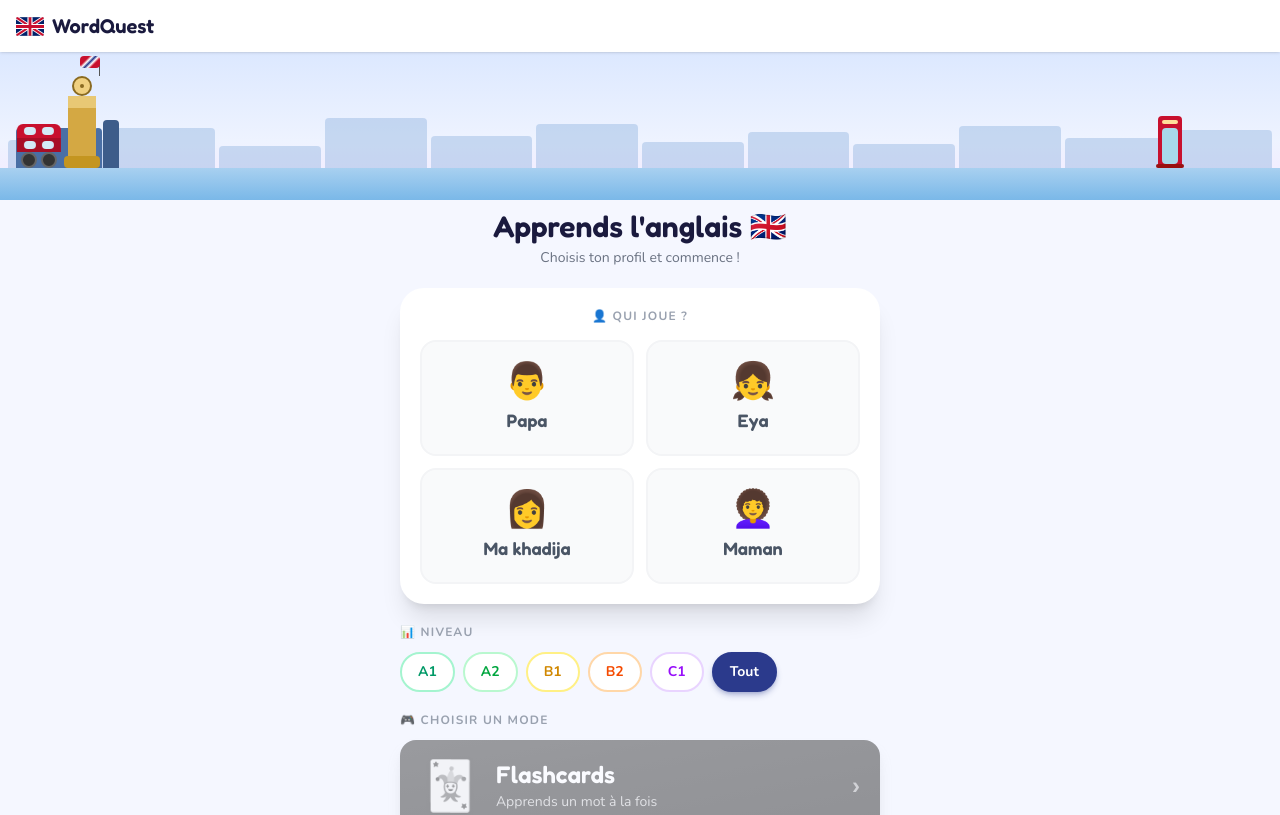
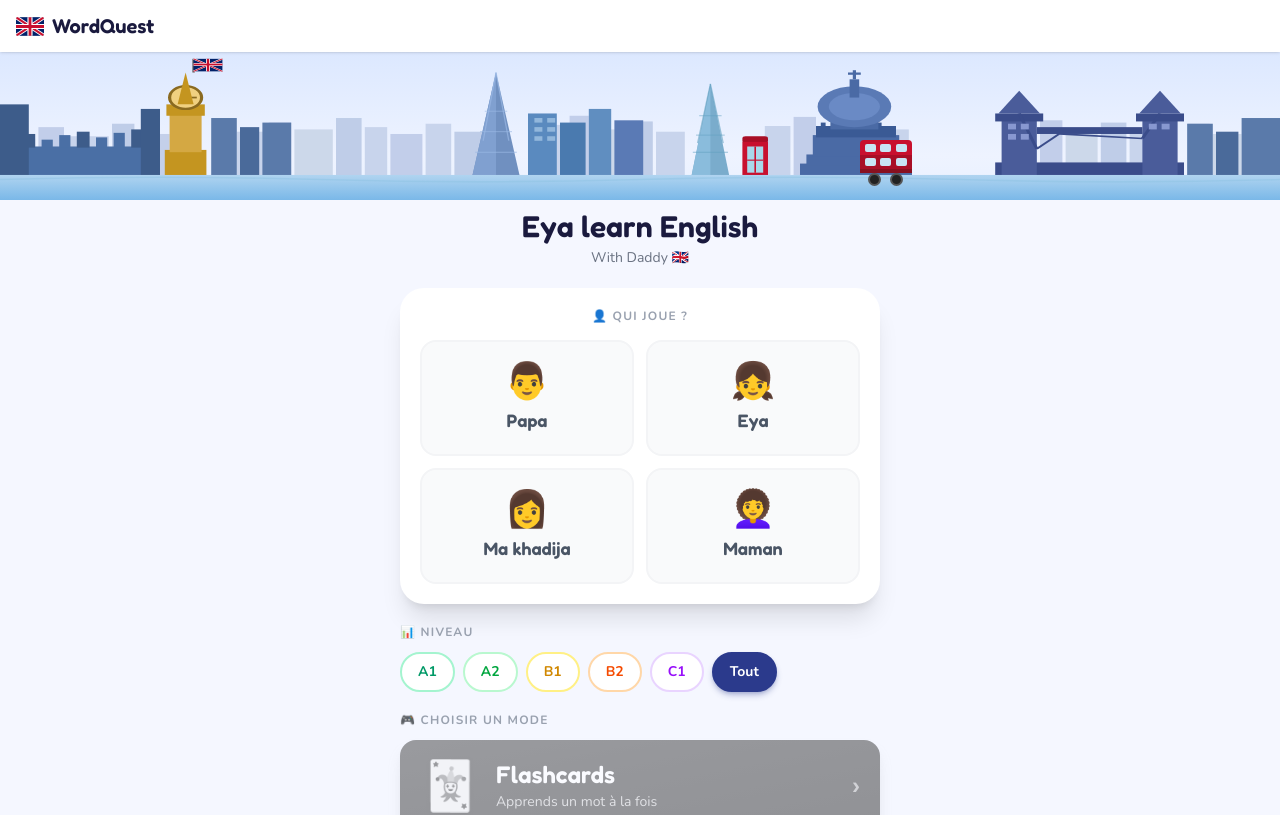
Before and after one commit to votreboosterdigital/vocab-app, a Next.js app: page / in a window 1280 px wide. Shown: the top 815 px of the page. Built offline with nearby package versions, Linux system fonts and the light colour scheme.

Commit message:
fix: skyline SVG full-width, animation bus traversée, titre Eya learn English

```diff
--- a/app/globals.css
+++ b/app/globals.css
@@ -89,8 +89,8 @@ body {
   50%       { box-shadow: 0 0 0 12px rgba(107, 203, 119, 0); }
 }
 @keyframes bus-ride {
-  0%   { transform: translateX(110%); }
-  100% { transform: translateX(-120%); }
+  0%   { left: 100%; }
+  100% { left: -70px; }
 }
 
 .animate-bounce-in   { animation: bounce-in 0.4s ease-out both; }
@@ -101,7 +101,7 @@ body {
 .animate-streak-fire { animation: streak-fire 0.8s ease-in-out infinite; }
 .animate-pulse-scale { animation: pulse-scale 2s ease-in-out infinite; }
 .animate-glow-correct{ animation: glow-correct 1s ease-out; }
-.animate-bus-ride    { animation: bus-ride 18s linear infinite; }
+.animate-bus-ride    { position: absolute; animation: bus-ride 18s linear infinite; }
 
 /* Confetti — cercles colorés */
 .confetti-piece {
--- a/app/page.tsx
+++ b/app/page.tsx
@@ -142,9 +142,9 @@ export default function HomePage() {
           transition={{ duration: 0.4 }}
         >
           <h1 className="font-display text-3xl font-bold text-[#1a1a3e]">
-            Apprends l&apos;anglais 🇬🇧
+            Eya learn English
           </h1>
-          <p className="text-gray-500 text-sm mt-1">Choisis ton profil et commence !</p>
+          <p className="text-gray-500 text-sm mt-1">With Daddy 🇬🇧</p>
         </motion.div>
 
         {/* ── Profils ──────────────────────────────────────────── */}
--- a/components/LondonSkyline.tsx
+++ b/components/LondonSkyline.tsx
@@ -15,122 +15,270 @@ export default function LondonSkyline({
       style={{ height }}
       aria-hidden="true"
     >
-      {/* Sky gradient */}
-      <div
-        className="absolute inset-0"
-        style={{
-          background: "linear-gradient(180deg, #dce8ff 0%, #eef3ff 60%, #f5e8ff 100%)",
-        }}
-      />
+      {/* Full-width SVG skyline — preserveAspectRatio="none" étire horizontalement (OK pour des bâtiments) */}
+      <svg
+        width="100%"
+        height="100%"
+        viewBox="0 0 800 130"
+        preserveAspectRatio="none"
+        xmlns="http://www.w3.org/2000/svg"
+      >
+        <defs>
+          <linearGradient id="sky" x1="0" y1="0" x2="0" y2="1">
+            <stop offset="0%" stopColor="#dce8ff" />
+            <stop offset="70%" stopColor="#eef3ff" />
+            <stop offset="100%" stopColor="#e8f0ff" />
+          </linearGradient>
+          <linearGradient id="thames" x1="0" y1="0" x2="0" y2="1">
+            <stop offset="0%" stopColor="#b0d4f0" />
+            <stop offset="100%" stopColor="#7ab8e8" />
+          </linearGradient>
+        </defs>
 
-      {/* Background buildings (blue-tinted) */}
-      <div className="absolute bottom-8 left-0 right-0 flex items-end gap-1 px-2 opacity-40">
-        {[28, 40, 22, 50, 32, 44, 26, 36, 24, 42, 30, 38].map((h, i) => (
-          <div
-            key={i}
-            className="flex-1 rounded-t-sm"
-            style={{ height: h, background: "#8aafdd" }}
-          />
-        ))}
-      </div>
+        {/* Ciel */}
+        <rect width="800" height="130" fill="url(#sky)" />
 
-      {/* Parliament / Westminster silhouette */}
-      <div className="absolute bottom-8 left-4 flex items-end gap-px">
-        {/* Main building */}
-        <div className="w-16 h-10 rounded-t-sm" style={{ background: "#4a6fa5" }} />
-        {/* Towers */}
-        <div className="w-3 h-14 rounded-t-sm" style={{ background: "#3d5c8a" }} />
-        <div className="w-2 h-10 rounded-t-sm" style={{ background: "#4a6fa5" }} />
-        <div className="w-4 h-12 rounded-t-sm" style={{ background: "#3d5c8a" }} />
-      </div>
+        {/* ── IMMEUBLES DE FOND (bleu clair, pleine largeur) ── */}
+        <rect x="0"   y="76" width="22" height="34" fill="#ccd8ea" />
+        <rect x="24"  y="66" width="16" height="44" fill="#c2ceea" />
+        <rect x="42"  y="74" width="26" height="36" fill="#c8d4ec" />
+        <rect x="70"  y="63" width="14" height="47" fill="#bfcde8" />
+        <rect x="86"  y="72" width="20" height="38" fill="#c4d0ea" />
+        <rect x="148" y="70" width="18" height="40" fill="#c8d4ec" />
+        <rect x="168" y="62" width="14" height="48" fill="#c2ceea" />
+        <rect x="184" y="68" width="24" height="42" fill="#ccd8ea" />
+        <rect x="210" y="58" width="16" height="52" fill="#bfcde8" />
+        <rect x="228" y="66" width="14" height="44" fill="#c8d4ec" />
+        <rect x="244" y="72" width="20" height="38" fill="#c2ceea" />
+        <rect x="266" y="63" width="16" height="47" fill="#c8d4ec" />
+        <rect x="284" y="70" width="18" height="40" fill="#bfcde8" />
+        <rect x="338" y="64" width="16" height="46" fill="#c8d4ec" />
+        <rect x="356" y="56" width="12" height="54" fill="#c2ceea" />
+        <rect x="370" y="68" width="22" height="42" fill="#ccd8ea" />
+        <rect x="394" y="61" width="14" height="49" fill="#bfcde8" />
+        <rect x="410" y="70" width="18" height="40" fill="#c8d4ec" />
+        <rect x="478" y="65" width="16" height="45" fill="#c8d4ec" />
+        <rect x="496" y="57" width="14" height="53" fill="#c2ceea" />
+        <rect x="512" y="69" width="20" height="41" fill="#ccd8ea" />
+        <rect x="534" y="61" width="14" height="49" fill="#bfcde8" />
+        <rect x="550" y="68" width="18" height="42" fill="#c8d4ec" />
+        <rect x="630" y="68" width="18" height="42" fill="#c8d4ec" />
+        <rect x="650" y="60" width="14" height="50" fill="#c2ceea" />
+        <rect x="666" y="72" width="20" height="38" fill="#ccd8ea" />
+        <rect x="688" y="62" width="16" height="48" fill="#bfcde8" />
+        <rect x="706" y="70" width="22" height="40" fill="#c8d4ec" />
+        <rect x="742" y="63" width="14" height="47" fill="#c2ceea" />
+        <rect x="758" y="72" width="18" height="38" fill="#ccd8ea" />
+        <rect x="778" y="62" width="22" height="48" fill="#bfcde8" />
 
-      {/* Big Ben */}
-      <div className="absolute bottom-8 left-16 flex flex-col items-center">
-        {/* Clock face */}
+        {/* ── PARLEMENT / WESTMINSTER (gauche) ── */}
+        <rect x="0"  y="83" width="100" height="27" fill="#4a6fa5" />
+        {/* Créneaux */}
+        <rect x="2"  y="76" width="8"  height="8"  fill="#4a6fa5" />
+        <rect x="14" y="72" width="8"  height="12" fill="#3d5c8a" />
+        <rect x="26" y="77" width="7"  height="7"  fill="#4a6fa5" />
+        <rect x="37" y="73" width="7"  height="11" fill="#4a6fa5" />
+        <rect x="48" y="70" width="8"  height="14" fill="#3d5c8a" />
+        <rect x="60" y="75" width="7"  height="9"  fill="#4a6fa5" />
+        <rect x="71" y="71" width="7"  height="13" fill="#4a6fa5" />
+        <rect x="82" y="68" width="8"  height="16" fill="#3d5c8a" />
+        {/* Tour Victoria (gauche, haute) */}
+        <rect x="0"  y="46" width="18" height="64" fill="#3d5c8a" />
+        {/* Tour droite haute */}
+        <rect x="88" y="50" width="12" height="60" fill="#3d5c8a" />
+
+        {/* ── BIG BEN ── */}
+        <rect x="103" y="86" width="26" height="24" fill="#c49520" />
+        <rect x="106" y="54" width="20" height="34" fill="#d4a843" />
+        <rect x="104" y="46" width="24" height="10" fill="#c49520" />
+        <circle cx="116" cy="40" r="10" fill="#f0d080" stroke="#8a6a20" strokeWidth="2" />
+        <circle cx="116" cy="40" r="2.5" fill="#8a6a20" />
+        <line x1="116" y1="40" x2="116" y2="32" stroke="#8a6a20" strokeWidth="1.5" />
+        <line x1="116" y1="40" x2="123" y2="40" stroke="#8a6a20" strokeWidth="1.5" />
+        <polygon points="116,18 111,46 121,46" fill="#c49520" />
+        {/* Mât + Union Jack */}
+        <line x1="121" y1="6" x2="121" y2="18" stroke="#555" strokeWidth="1.5" />
+        <rect x="121" y="6" width="18" height="11" fill="#012169" />
+        <line x1="121" y1="6"  x2="139" y2="17" stroke="white" strokeWidth="1.5" />
+        <line x1="139" y1="6"  x2="121" y2="17" stroke="white" strokeWidth="1.5" />
+        <line x1="121" y1="6"  x2="139" y2="17" stroke="#C8102E" strokeWidth="0.8" />
+        <line x1="139" y1="6"  x2="121" y2="17" stroke="#C8102E" strokeWidth="0.8" />
+        <line x1="130" y1="6"  x2="130" y2="17" stroke="white" strokeWidth="2.5" />
+        <line x1="121" y1="11" x2="139" y2="11" stroke="white" strokeWidth="2.5" />
+        <line x1="130" y1="6"  x2="130" y2="17" stroke="#C8102E" strokeWidth="1.5" />
+        <line x1="121" y1="11" x2="139" y2="11" stroke="#C8102E" strokeWidth="1.5" />
+
+        {/* ── IMMEUBLES CENTRE-GAUCHE ── */}
+        <rect x="132" y="58" width="16" height="52" fill="#5a7aaa" />
+        <rect x="150" y="66" width="12" height="44" fill="#4a6a9a" />
+        <rect x="164" y="62" width="18" height="48" fill="#5a7aaa" />
+
+        {/* ── THE SHARD (pyramide) ── */}
+        <polygon points="310,18 295,110 325,110" fill="#7090c0" />
+        <polygon points="310,18 295,110 310,110" fill="#80a0d0" />
+        <line x1="310" y1="18" x2="302" y2="78" stroke="#9ab8e4" strokeWidth="0.8" opacity="0.7" />
+        <line x1="310" y1="18" x2="318" y2="78" stroke="#9ab8e4" strokeWidth="0.8" opacity="0.7" />
+        <line x1="303" y1="52" x2="317" y2="52" stroke="#9ab8e4" strokeWidth="0.8" opacity="0.7" />
+        <line x1="300" y1="70" x2="320" y2="70" stroke="#9ab8e4" strokeWidth="0.8" opacity="0.7" />
+        <line x1="297" y1="88" x2="323" y2="88" stroke="#9ab8e4" strokeWidth="0.8" opacity="0.7" />
+
+        {/* ── IMMEUBLES MODERNES (centre) ── */}
+        <rect x="330" y="54" width="18" height="56" fill="#5a8abf" />
+        <rect x="350" y="62" width="16" height="48" fill="#4a7aaf" />
+        <rect x="368" y="50" width="14" height="60" fill="#608ec0" />
+        <rect x="384" y="60" width="18" height="50" fill="#5a7ab5" />
+        {/* Fenêtres */}
+        <rect x="334" y="58" width="5" height="4" fill="#a0c4e4" opacity="0.8" />
+        <rect x="342" y="58" width="5" height="4" fill="#a0c4e4" opacity="0.8" />
+        <rect x="334" y="66" width="5" height="4" fill="#a0c4e4" opacity="0.8" />
+        <rect x="342" y="66" width="5" height="4" fill="#a0c4e4" opacity="0.8" />
+        <rect x="334" y="74" width="5" height="4" fill="#a0c4e4" opacity="0.8" />
+        <rect x="342" y="74" width="5" height="4" fill="#a0c4e4" opacity="0.8" />
+
+        {/* ── THE GHERKIN (cornichon) ── */}
+        <path d="M444,28 L432,110 L456,110 Z" fill="#7aaccc" />
+        <path d="M444,28 L432,110 L444,110 Z" fill="#8abcdc" />
+        <line x1="444" y1="28" x2="436" y2="80" stroke="#60a0c0" strokeWidth="0.8" opacity="0.6" />
+        <line x1="444" y1="28" x2="452" y2="80" stroke="#60a0c0" strokeWidth="0.8" opacity="0.6" />
+        <line x1="437" y1="56" x2="451" y2="56" stroke="#60a0c0" strokeWidth="0.8" opacity="0.6" />
+        <line x1="435" y1="73" x2="453" y2="73" stroke="#60a0c0" strokeWidth="0.8" opacity="0.6" />
+        <line x1="433" y1="88" x2="455" y2="88" stroke="#60a0c0" strokeWidth="0.8" opacity="0.6" />
+
+        {/* ── CABINE TÉLÉPHONIQUE ROUGE ── */}
+        <rect x="464" y="74" width="16" height="6"  fill="#a80e26" rx="2" />
+        <rect x="464" y="79" width="16" height="31" fill="#C8102E" />
+        <rect x="467" y="83" width="10" height="23" fill="#a8d8ea" />
+        <line x1="472" y1="83" x2="472" y2="106" stroke="#C8102E" strokeWidth="1" />
+        <line x1="467" y1="95" x2="477" y2="95" stroke="#C8102E" strokeWidth="1" />
+        <rect x="463" y="109" width="18" height="3"  fill="#a80e26" />
+
+        {/* ── ST PAUL'S CATHÉDRALE ── */}
+        <rect x="500" y="98" width="70" height="12" fill="#4a6aa5" />
+        <rect x="504" y="90" width="62" height="10" fill="#4a6aa5" />
+        <rect x="508" y="73" width="54" height="19" fill="#4a6aa5" />
+        <rect x="510" y="65" width="50" height="10" fill="#3a5a95" />
+        {/* Colonnes */}
+        <rect x="513" y="62" width="3" height="4" fill="#3a5a95" />
+        <rect x="520" y="62" width="3" height="4" fill="#3a5a95" />
+        <rect x="527" y="62" width="3" height="4" fill="#3a5a95" />
+        <rect x="534" y="62" width="3" height="4" fill="#3a5a95" />
+        <rect x="541" y="62" width="3" height="4" fill="#3a5a95" />
+        <rect x="548" y="62" width="3" height="4" fill="#3a5a95" />
+        {/* Tambour dôme */}
+        <rect x="519" y="48" width="30" height="20" fill="#4a6aa5" />
+        {/* Dôme */}
+        <ellipse cx="534" cy="48" rx="23" ry="18" fill="#5a7ab5" />
+        <ellipse cx="534" cy="48" rx="16" ry="12" fill="#6a8ac5" />
+        {/* Lanterne + croix */}
+        <rect x="531" y="24" width="6" height="16" fill="#4a6aa5" />
+        <line x1="534" y1="16" x2="534" y2="24" stroke="#4a6aa5" strokeWidth="2" />
+        <line x1="530" y1="19" x2="538" y2="19" stroke="#4a6aa5" strokeWidth="2" />
+
+        {/* ── TOWER BRIDGE ── */}
+        <rect x="622" y="97" width="118" height="13" fill="#3a4c8a" />
+        {/* Tour gauche */}
+        <rect x="626" y="58" width="22" height="52" fill="#4a5c9a" />
+        <rect x="622" y="54" width="30" height="7"  fill="#3a4c8a" />
+        <polygon points="637,34 624,54 650,54" fill="#4a5c9a" />
+        {/* Tour droite */}
+        <rect x="714" y="58" width="22" height="52" fill="#4a5c9a" />
+        <rect x="710" y="54" width="30" height="7"  fill="#3a4c8a" />
+        <polygon points="725,34 712,54 738,54" fill="#4a5c9a" />
+        {/* Passerelle haute */}
+        <rect x="648" y="66" width="66" height="6"  fill="#3a4c8a" />
+        {/* Câbles */}
+        <line x1="637" y1="54" x2="648" y2="85" stroke="#3a4c8a" strokeWidth="2" />
+        <line x1="648" y1="85" x2="662" y2="72" stroke="#3a4c8a" strokeWidth="1.5" />
+        <line x1="662" y1="72" x2="714" y2="76" stroke="#3a4c8a" strokeWidth="1.5" />
+        <line x1="714" y1="76" x2="725" y2="54" stroke="#3a4c8a" strokeWidth="2" />
+        {/* Fenêtres tours */}
+        <rect x="630" y="63" width="5" height="5" fill="#8898d0" />
+        <rect x="638" y="63" width="5" height="5" fill="#8898d0" />
+        <rect x="630" y="72" width="5" height="5" fill="#8898d0" />
+        <rect x="638" y="72" width="5" height="5" fill="#8898d0" />
+        <rect x="718" y="63" width="5" height="5" fill="#8898d0" />
+        <rect x="726" y="63" width="5" height="5" fill="#8898d0" />
+
+        {/* ── IMMEUBLES DROITE ── */}
+        <rect x="742" y="63" width="16" height="47" fill="#5a7aaa" />
+        <rect x="760" y="70" width="14" height="40" fill="#4a6a9a" />
+        <rect x="776" y="58" width="24" height="52" fill="#5a7aaa" />
+
+        {/* ── TAMISE ── */}
+        <rect x="0" y="108" width="800" height="22" fill="url(#thames)" />
+        <path
+          d="M0,112 Q100,108 200,112 Q300,116 400,112 Q500,108 600,112 Q700,116 800,112"
+          fill="none"
+          stroke="#90c4e4"
+          strokeWidth="1.5"
+          opacity="0.5"
+        />
+      </svg>
+
+      {/* Bus double-decker rouge animé — traverse de droite à gauche */}
+      {animated && (
         <div
-          className="w-5 h-5 rounded-full border-2 flex items-center justify-center"
-          style={{ background: "#f0d080", borderColor: "#8a6a20" }}
+          className="animate-bus-ride"
+          style={{ bottom: 14 }}
         >
-          <div className="w-1 h-1 rounded-full" style={{ background: "#8a6a20" }} />
-        </div>
-        {/* Tower */}
-        <div
-          className="w-7 flex flex-col items-center"
-          style={{ background: "#e8c875" }}
-        >
-          <div className="w-full h-3" style={{ background: "#e8c875" }} />
-          <div className="w-full h-12" style={{ background: "#d4a843" }} />
-        </div>
-        {/* Base */}
-        <div className="w-9 h-3 rounded-sm" style={{ background: "#c49520" }} />
-        {/* Flag pole */}
-        <div
-          className="absolute -top-4 right-0 w-px h-4"
-          style={{ background: "#555" }}
-        />
-        {/* Union Jack (simplified) */}
-        <div
-          className="absolute -top-5 right-0 w-5 h-3 rounded-sm"
-          style={{
-            background: "linear-gradient(135deg, #C8102E 30%, #ffffff 40%, #2B3A8C 50%, #ffffff 60%, #C8102E 70%)",
-          }}
-        />
-      </div>
-
-      {/* Red Phone Box */}
-      <div className="absolute bottom-8 right-24 flex flex-col items-center">
-        <div
-          className="w-6 h-12 rounded-t-sm flex flex-col"
-          style={{ background: "#C8102E" }}
-        >
-          <div className="h-3 flex items-center justify-center">
-            <div className="w-4 h-1 rounded-sm" style={{ background: "#ffdd99" }} />
-          </div>
-          <div className="flex-1 mx-1 rounded-sm" style={{ background: "#a8d8ea" }} />
-        </div>
-        <div className="w-7 h-1 rounded-sm" style={{ background: "#991010" }} />
-      </div>
-
-      {/* Thames river */}
-      <div
-        className="absolute bottom-0 left-0 right-0 h-8"
-        style={{
-          background: "linear-gradient(180deg, #a8d0f0 0%, #7ab8e8 100%)",
-        }}
-      />
-
-      {/* Animated red double-decker bus */}
-      <div className={`absolute bottom-8 ${animated ? "animate-bus-ride" : ""}`} style={{ bottom: "2rem" }}>
-        <div className="flex flex-col" style={{ width: 44 }}>
-          {/* Top deck */}
-          <div
-            className="rounded-t-md flex items-center justify-around px-1"
-            style={{ background: "#C8102E", height: 14 }}
-          >
-            <div className="w-3 h-2 rounded-sm" style={{ background: "#d4eaf7" }} />
-            <div className="w-3 h-2 rounded-sm" style={{ background: "#d4eaf7" }} />
-          </div>
-          {/* Bottom deck */}
-          <div
-            className="flex items-center justify-around px-1"
-            style={{ background: "#a80e26", height: 14 }}
-          >
-            <div className="w-3 h-2 rounded-sm" style={{ background: "#d4eaf7" }} />
-            <div className="w-3 h-2 rounded-sm" style={{ background: "#d4eaf7" }} />
-          </div>
-          {/* Wheels */}
-          <div className="flex justify-between px-1">
+          <div style={{ width: 52, display: "flex", flexDirection: "column" }}>
+            {/* Étage supérieur */}
             <div
-              className="w-4 h-4 rounded-full border-2"
-              style={{ background: "#333", borderColor: "#666" }}
-            />
+              style={{
+                background: "#C8102E",
+                height: 15,
+                borderRadius: "4px 4px 0 0",
+                display: "flex",
+                alignItems: "center",
+                justifyContent: "space-around",
+                padding: "0 3px",
+              }}
+            >
+              <div style={{ width: 11, height: 8, background: "#c8e4f4", borderRadius: 2 }} />
+              <div style={{ width: 11, height: 8, background: "#c8e4f4", borderRadius: 2 }} />
+              <div style={{ width: 11, height: 8, background: "#c8e4f4", borderRadius: 2 }} />
+            </div>
+            {/* Étage inférieur */}
             <div
-              className="w-4 h-4 rounded-full border-2"
-              style={{ background: "#333", borderColor: "#666" }}
-            />
+              style={{
+                background: "#a80e26",
+                height: 14,
+                display: "flex",
+                alignItems: "center",
+                justifyContent: "space-around",
+                padding: "0 3px",
+              }}
+            >
+              <div style={{ width: 11, height: 8, background: "#c8e4f4", borderRadius: 2 }} />
+              <div style={{ width: 11, height: 8, background: "#c8e4f4", borderRadius: 2 }} />
+              <div style={{ width: 11, height: 8, background: "#c8e4f4", borderRadius: 2 }} />
+            </div>
+            {/* Bandeau bas */}
+            <div style={{ background: "#881020", height: 4 }} />
+            {/* Roues */}
+            <div style={{ display: "flex", justifyContent: "space-around", padding: "0 4px" }}>
+              <div
+                style={{
+                  width: 13,
+                  height: 13,
+                  background: "#222",
+                  borderRadius: "50%",
+                  border: "2px solid #555",
+                }}
+              />
+              <div
+                style={{
+                  width: 13,
+                  height: 13,
+                  background: "#222",
+                  borderRadius: "50%",
+                  border: "2px solid #555",
+                }}
+              />
+            </div>
           </div>
         </div>
-      </div>
+      )}
     </div>
   );
 }
```
